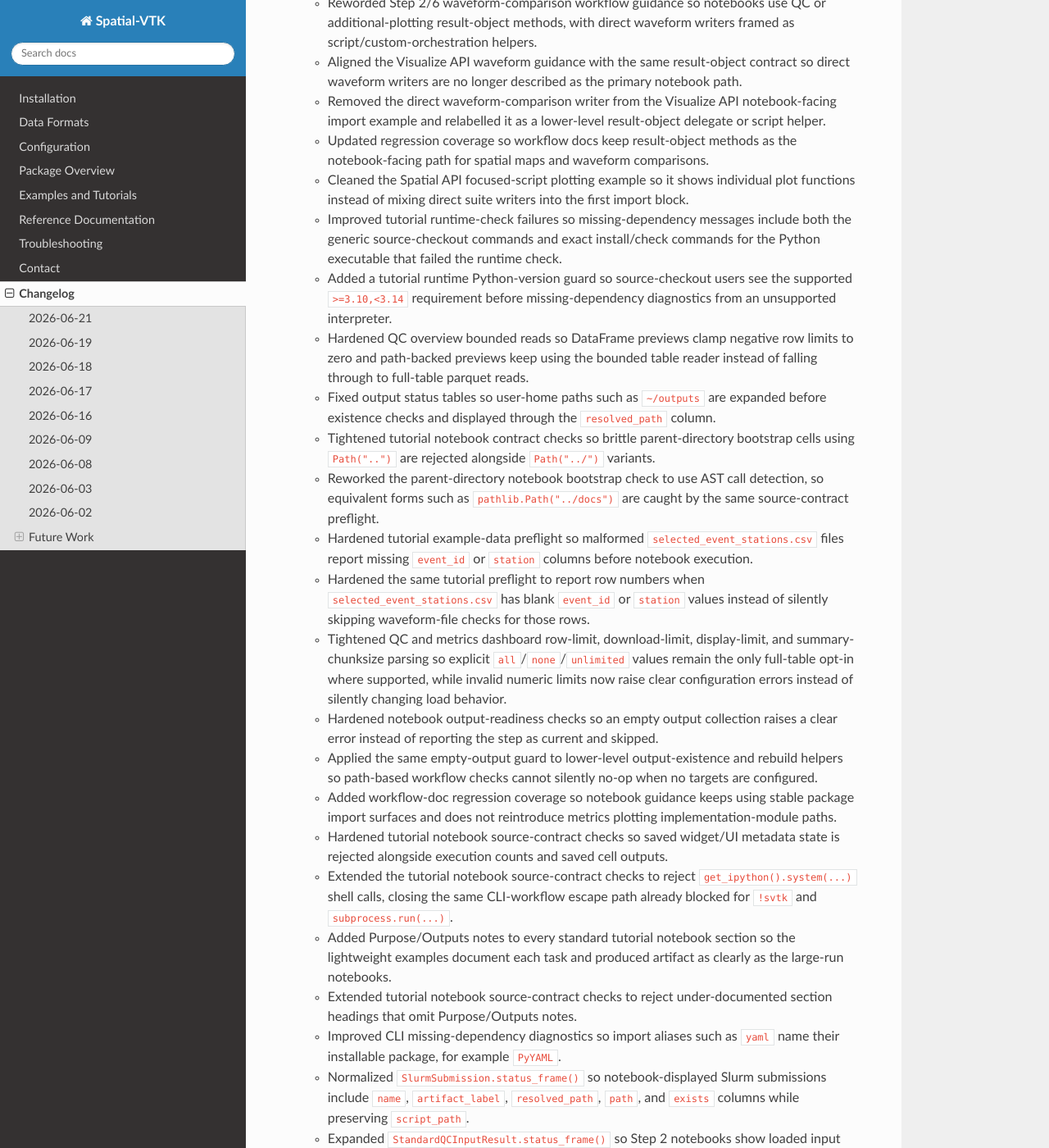
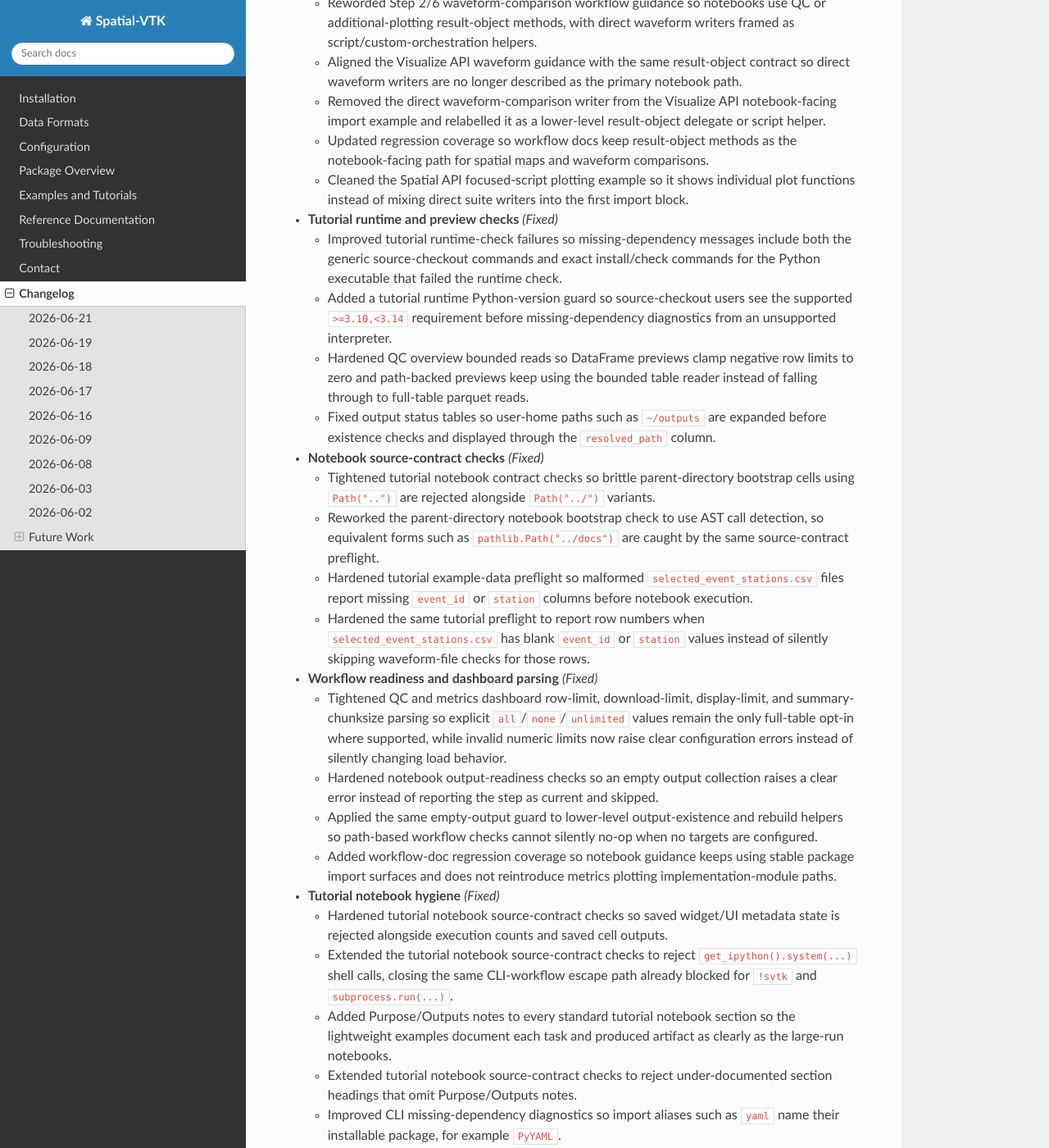
Before and after one commit to bcbirkel/spatial-vtk, a Sphinx documentation site: the page built from docs/changelog.rst, in a window 1280 px wide and 1400 px high, scrolled down 552 px. Shown: the whole window at 82% size. Built offline with Sphinx 7.4.7 and the Read the Docs theme 3.1.0, drawn with Linux system fonts in a browser that asks for light colours; some of the changed text lies outside the part shown.

Commit message:
Split oversized changelog entries

```diff
--- a/docs/changelog.rst
+++ b/docs/changelog.rst
@@ -34,6 +34,9 @@ Changelog
   - Cleaned the Spatial API focused-script plotting example so it shows
     individual plot functions instead of mixing direct suite writers into the
     first import block.
+
+- **Tutorial runtime and preview checks** *(Fixed)*
+
   - Improved tutorial runtime-check failures so missing-dependency messages
     include both the generic source-checkout commands and exact install/check
     commands for the Python executable that failed the runtime check.
@@ -46,6 +49,9 @@ Changelog
   - Fixed output status tables so user-home paths such as ``~/outputs`` are
     expanded before existence checks and displayed through the ``resolved_path``
     column.
+
+- **Notebook source-contract checks** *(Fixed)*
+
   - Tightened tutorial notebook contract checks so brittle parent-directory
     bootstrap cells using ``Path("..")`` are rejected alongside
     ``Path("../")`` variants.
@@ -58,6 +64,9 @@ Changelog
   - Hardened the same tutorial preflight to report row numbers when
     ``selected_event_stations.csv`` has blank ``event_id`` or ``station``
     values instead of silently skipping waveform-file checks for those rows.
+
+- **Workflow readiness and dashboard parsing** *(Fixed)*
+
   - Tightened QC and metrics dashboard row-limit, download-limit,
     display-limit, and summary-chunksize parsing so explicit
     ``all``/``none``/``unlimited`` values remain the only full-table opt-in
@@ -71,6 +80,9 @@ Changelog
   - Added workflow-doc regression coverage so notebook guidance keeps using
     stable package import surfaces and does not reintroduce metrics plotting
     implementation-module paths.
+
+- **Tutorial notebook hygiene** *(Fixed)*
+
   - Hardened tutorial notebook source-contract checks so saved widget/UI
     metadata state is rejected alongside execution counts and saved cell
     outputs.
@@ -84,6 +96,9 @@ Changelog
     under-documented section headings that omit Purpose/Outputs notes.
   - Improved CLI missing-dependency diagnostics so import aliases such as
     ``yaml`` name their installable package, for example ``PyYAML``.
+
+- **Notebook status-frame vocabulary** *(Changed)*
+
   - Normalized ``SlurmSubmission.status_frame()`` so notebook-displayed Slurm
     submissions include ``name``, ``artifact_label``, ``resolved_path``,
     ``path``, and ``exists`` columns while preserving ``script_path``.
@@ -105,6 +120,9 @@ Changelog
   - Normalized generic output path rows, output-group status rows, output
     readiness rows, and compact I/O workflow summary frames with
     ``artifact_label``, ``artifact_role``, and ``status`` columns.
+
+- **Dashboard launch and release checks** *(Fixed)*
+
   - Added dashboard launch port validation so invalid ports or impossible
     auto-port search ranges raise clear configuration errors before Streamlit
     startup.
@@ -192,6 +213,9 @@ Changelog
   - Added config and dashboard-output existence flags to
     ``NotebookDashboardCommands.status_frame()`` so dashboard launch cells show
     missing metrics, summary, or QC inputs before starting Streamlit.
+
+- **Dashboard and workflow status-frame contracts** *(Changed)*
+
   - Standardized ``MetricWaveformCacheResult.status_frame()`` so metric cache
     notebook status tables expose artifact names, roles, readiness status,
     normalized paths, row counts, and cache reuse counters.
@@ -425,6 +449,9 @@ Changelog
     while preserving legacy manifest-path aliases.
   - Reworded lazy I/O package loader docs so public API references describe
     resolved public helpers instead of implementation-module plumbing.
+
+- **Result-owned workflow runner guidance** *(Fixed)*
+
   - Reworded config-backed metric workflow module docs so large-run notebooks
     are steered to the standard metric result object instead of direct helper
     calls wrapped in notebook readiness plumbing.
```
Also changed, not shown: other parts of docs/changelog.rst (+3 -0 lines).
